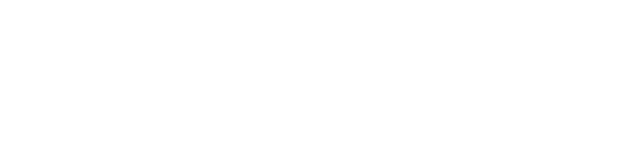
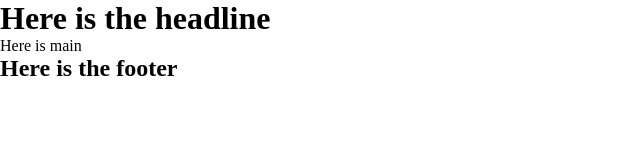
Before and after one commit to clurts/agilthalloj, a plain HTML site: page index.html in a window 1280 px wide. Shown: the whole page, without its empty margins (0-640 px from the left). Drawn offline with Linux system fonts and the light colour scheme.

Commit message:
added text in index.hhtml

```diff
--- a/index.html
+++ b/index.html
@@ -9,11 +9,13 @@
 </head>
 <body>
 
-    <header></header>
+    <header>
+        <h1>Here is the headline</h1>
+    </header>
 
-    <main></main>
+    <main><p>Here is main</p></main>
 
-    <footer></footer>
+    <footer><h2>Here is the footer</h2></footer>
 
 </body>
 </html>
```
